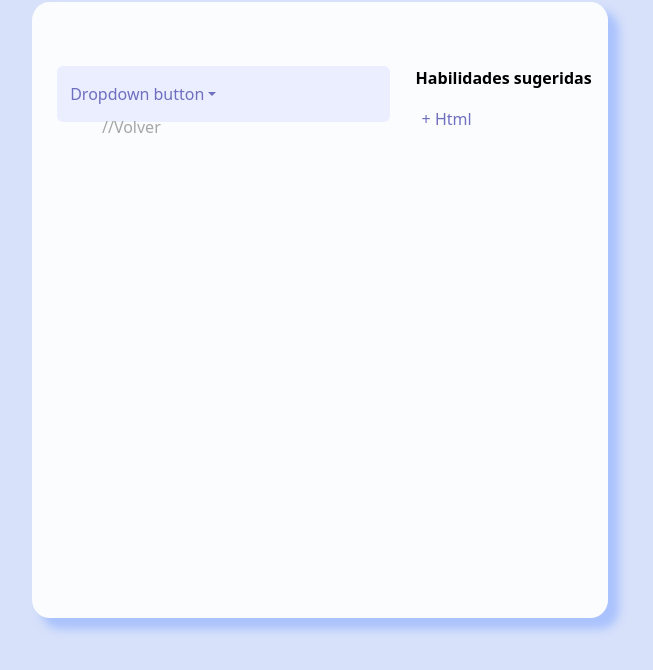
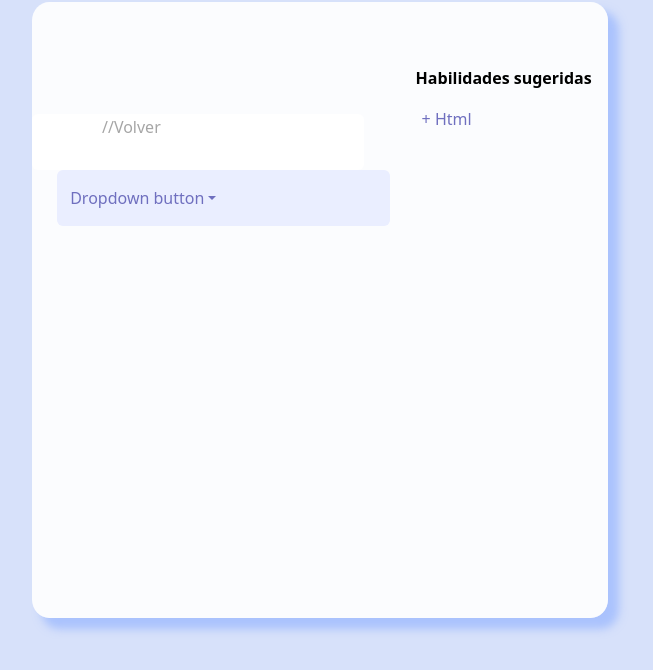
Before and after one commit to DCardigo/Mis-componentes, a React app: page / in a window 1280 px wide. Both pictures are taken after a click on the button 853 px from the left and 356 px from the top of the page. Shown: the part 116-786 px from the top of the page, without its empty margins (314-967 px from the left). Built offline with nearby package versions, Linux system fonts and the light colour scheme.

Commit message:
continuo

```diff
--- a/src/js/component/list.js
+++ b/src/js/component/list.js
@@ -18,16 +18,17 @@ const List = () => {
 
 	};
 
-	const newList = items.map(function(item,i){
+	const newList = items.map(function (item, i) {
 
 
-        return (<li className="list-group-item px-2 float-start" id={i} key = {i}>
+		return (<li className="list-group-item px-2 float-start" id={i} key={i}>
 
-            {items.length}. {item}
+			{items.length}. {item}
 
-            <button  type="button" onClick={() => removeItem(item)} className="btn float-end px-2 py-0" aria-label="Close">x</button>
+			<button type="button" onClick={() => removeItem(item)} className="btn float-end px-2 py-0" aria-label="Close">x</button>
 
-            </li>)})
+		</li>)
+	})
 
 
 	return (
@@ -38,7 +39,9 @@ const List = () => {
 
 				{/* Dropdown */}
 				<div className="dropdown col-8 text-center">
-					{newList}
+					<ul className="list-group lista2 d-flex col-8 mt-5 shadow-lg5 bg-body rounded">
+						{newList}
+					</ul>
 					<button className="btn btn-secondary dropdown-toggle" type="button" id="dropdownMenuButton1" data-bs-toggle="dropdown" aria-expanded="false">
 						Dropdown button
 					</button>
--- a/src/styles/index.css
+++ b/src/styles/index.css
@@ -144,6 +144,14 @@ i {
     border-color: transparent;
     color: #6f6fbf;
 }
+.lista2{
+    width:26vw;
+    height: 7vh;
+    text-align: start;
+    background-color: #002fff;
+    border-color: transparent;
+    color: #6f6fbf;
+}
 
 .dropdown-menu{
     width:26vw;
```
